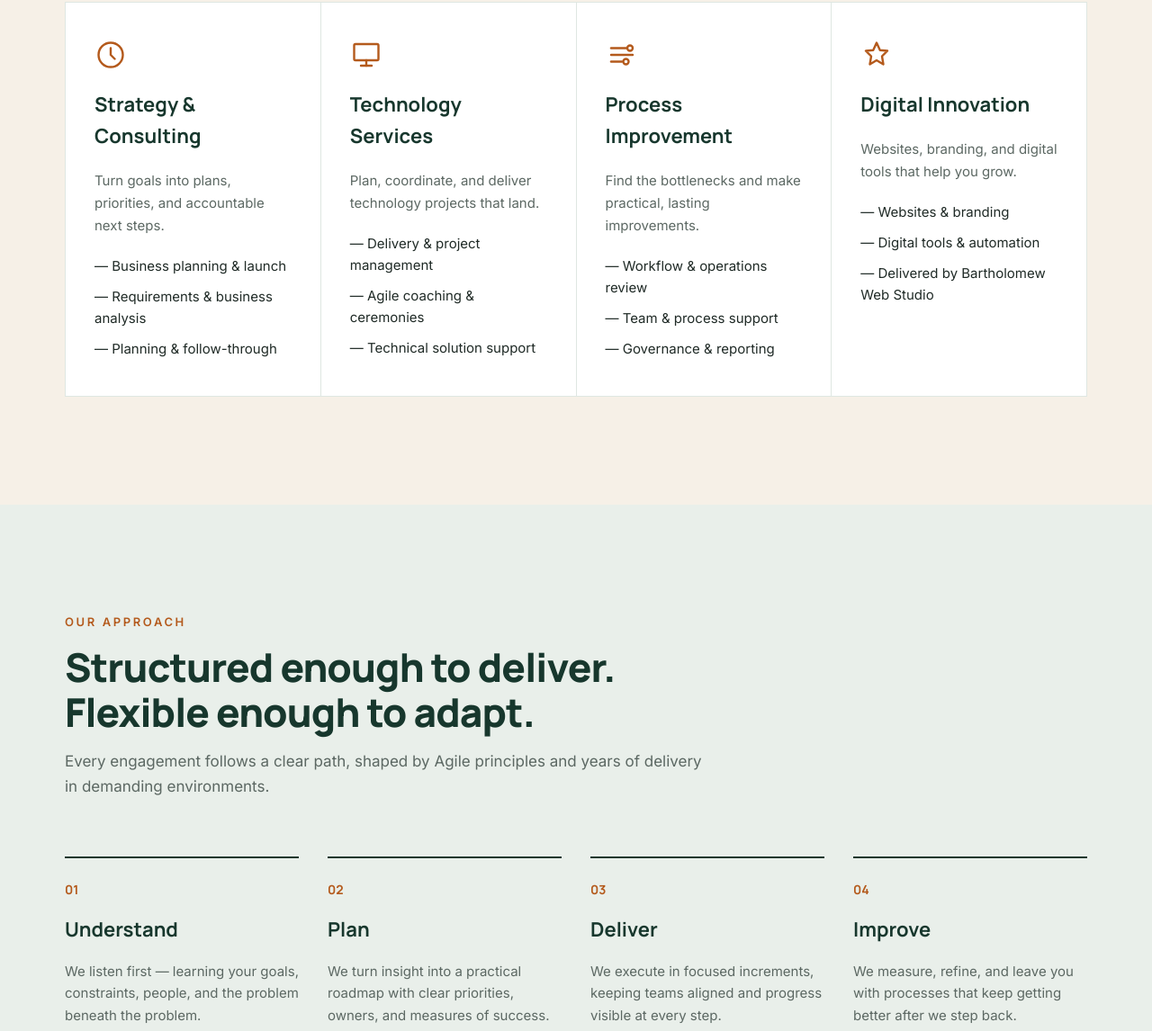
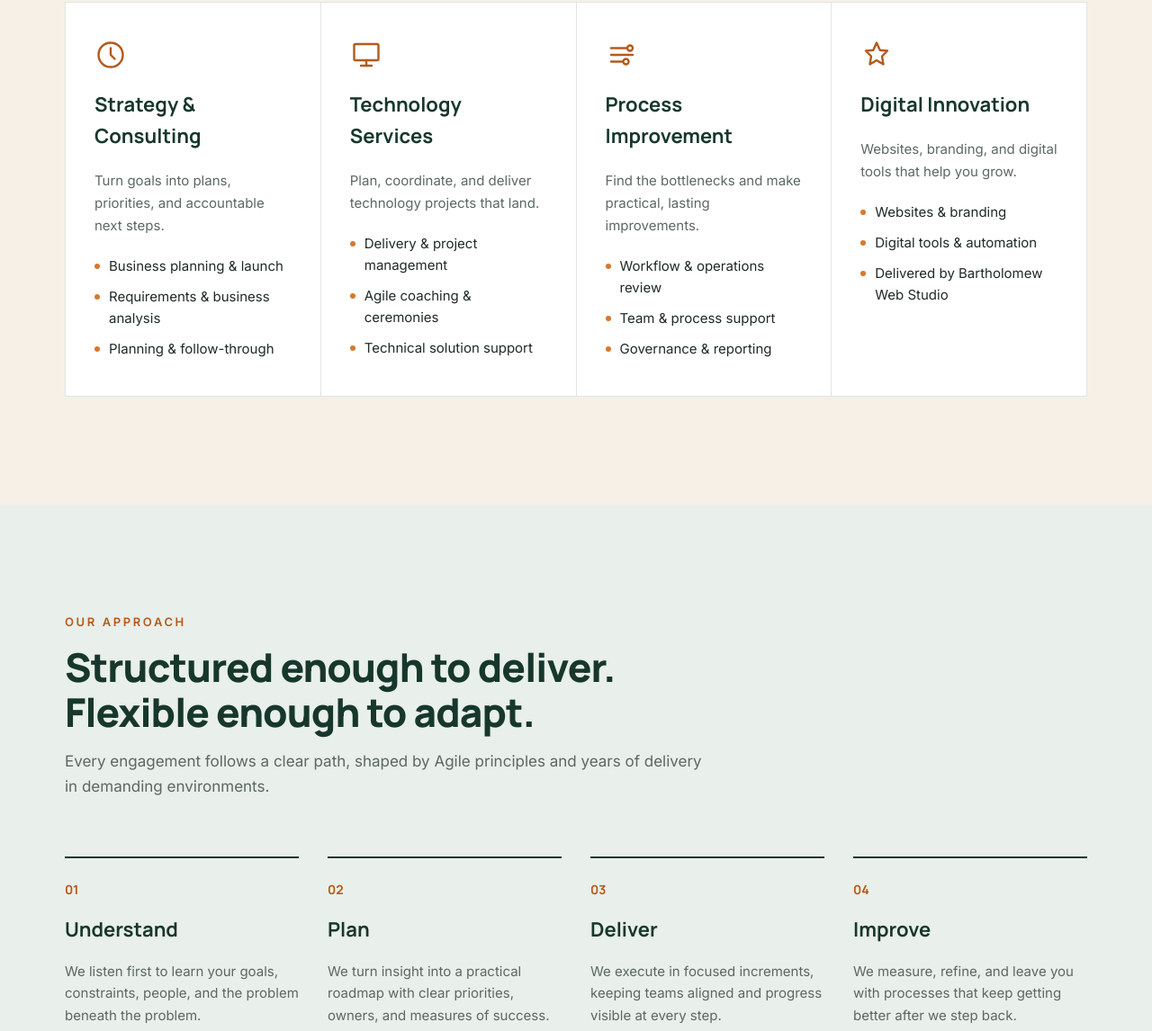
Before and after one commit to bartholomewconsultingservices-sys/-bartholomew-consulting-services, a plain HTML site: page index.html in a window 1280 px wide. Shown: the part 1210-2356 px from the top of the page at 90% size. Drawn offline with Linux system fonts and the light colour scheme.

Commit message:
Add files via upload

```diff
--- a/index.html
+++ b/index.html
@@ -66,7 +66,6 @@ header{position:sticky;top:0;z-index:50;background:var(--green);border-bottom:1p
 .logo-words{display:flex;flex-direction:column;gap:5px}
 .logo-words b{font-family:var(--head);font-weight:700;font-size:13px;letter-spacing:.28em;color:var(--white);line-height:1}
 .logo-words span{display:flex;align-items:center;gap:6px;font-size:9.5px;font-weight:600;letter-spacing:.21em;color:var(--on-dark);line-height:1}
-.logo-words span:before{content:"";width:12px;height:1.5px;background:var(--orange)}
 .nav-links{display:flex;align-items:center;gap:28px}
 .nav-links a{color:var(--on-dark-2);text-decoration:none;font-size:15px;font-weight:500;transition:color .2s ease}
 .nav-links a:hover{color:var(--peach)}
@@ -75,8 +74,6 @@ header{position:sticky;top:0;z-index:50;background:var(--green);border-bottom:1p
 /* Hero */
 .hero .container{display:flex;flex-wrap:wrap;gap:64px;align-items:center;padding-top:112px;padding-bottom:96px}
 .hero-copy{flex:999 1 560px;min-width:0;display:flex;flex-direction:column;gap:28px}
-.hero-label{display:flex;align-items:center;gap:12px}
-.hero-label:before{content:"";width:32px;height:1.5px;background:var(--orange)}
 .hero h1{font-size:clamp(42px,6vw,64px);line-height:1.05;font-weight:800;letter-spacing:-.025em}
 .hero-copy>p{font-size:20px;line-height:1.6;color:var(--on-dark);max-width:600px}
 .hero-actions{display:flex;flex-wrap:wrap;gap:16px;padding-top:8px}
@@ -109,6 +106,8 @@ header{position:sticky;top:0;z-index:50;background:var(--green);border-bottom:1p
 .service h3{font-size:22px;font-weight:700}
 .service p{font-size:15px;line-height:1.65;color:var(--muted)}
 .service ul{margin:0;padding:0;list-style:none;display:flex;flex-direction:column;gap:10px;font-size:15px}
+.service li{display:flex;align-items:baseline;gap:10px}
+.service li:before{content:"";flex:none;width:6px;height:6px;border-radius:50%;background:var(--orange);transform:translateY(-2px)}
 
 /* Approach */
 .approach{background:var(--mist)}
@@ -221,7 +220,7 @@ footer .container{padding-top:56px;padding-bottom:40px;display:flex;flex-directi
     <div class="hero-copy">
       <div class="hero-label eyebrow">Technology &amp; Business Consulting</div>
       <h1>Complex challenges.<br>Practical solutions.</h1>
-      <p>BCS helps organizations operate more efficiently, strengthen their processes, and deliver technology that works — grounded in government technology, Agile delivery, and business analysis.</p>
+      <p>BCS helps organizations operate more efficiently, strengthen their processes, and deliver technology that works. Our approach is grounded in government technology, Agile delivery, and business analysis.</p>
       <div class="hero-actions">
         <a class="btn btn-primary" href="#contact">Book a consultation
           <svg width="18" height="18" viewBox="0 0 24 24" fill="none" stroke="currentColor" stroke-width="2" stroke-linecap="round" stroke-linejoin="round" aria-hidden="true"><path d="M5 12h14"/><path d="M13 6l6 6-6 6"/></svg></a>
@@ -266,25 +265,25 @@ footer .container{padding-top:56px;padding-bottom:40px;display:flex;flex-directi
         <svg width="36" height="36" viewBox="0 0 24 24" fill="none" stroke="#B45A1C" stroke-width="1.6" stroke-linecap="round" stroke-linejoin="round" aria-hidden="true"><circle cx="12" cy="12" r="9"/><path d="M12 7v5l3 3"/></svg>
         <h3>Strategy &amp; Consulting</h3>
         <p>Turn goals into plans, priorities, and accountable next steps.</p>
-        <ul><li>— Business planning &amp; launch</li><li>— Requirements &amp; business analysis</li><li>— Planning &amp; follow-through</li></ul>
+        <ul><li>Business planning &amp; launch</li><li>Requirements &amp; business analysis</li><li>Planning &amp; follow-through</li></ul>
       </article>
       <article class="service">
         <svg width="36" height="36" viewBox="0 0 24 24" fill="none" stroke="#B45A1C" stroke-width="1.6" stroke-linecap="round" stroke-linejoin="round" aria-hidden="true"><rect x="3" y="4" width="18" height="12" rx="1"/><path d="M8 20h8"/><path d="M12 16v4"/></svg>
         <h3>Technology Services</h3>
         <p>Plan, coordinate, and deliver technology projects that land.</p>
-        <ul><li>— Delivery &amp; project management</li><li>— Agile coaching &amp; ceremonies</li><li>— Technical solution support</li></ul>
+        <ul><li>Delivery &amp; project management</li><li>Agile coaching &amp; ceremonies</li><li>Technical solution support</li></ul>
       </article>
       <article class="service">
         <svg width="36" height="36" viewBox="0 0 24 24" fill="none" stroke="#B45A1C" stroke-width="1.6" stroke-linecap="round" stroke-linejoin="round" aria-hidden="true"><path d="M4 7h11"/><path d="M4 12h16"/><path d="M4 17h8"/><circle cx="18" cy="7" r="2"/><circle cx="15" cy="17" r="2"/></svg>
         <h3>Process Improvement</h3>
         <p>Find the bottlenecks and make practical, lasting improvements.</p>
-        <ul><li>— Workflow &amp; operations review</li><li>— Team &amp; process support</li><li>— Governance &amp; reporting</li></ul>
+        <ul><li>Workflow &amp; operations review</li><li>Team &amp; process support</li><li>Governance &amp; reporting</li></ul>
       </article>
       <article class="service">
         <svg width="36" height="36" viewBox="0 0 24 24" fill="none" stroke="#B45A1C" stroke-width="1.6" stroke-linecap="round" stroke-linejoin="round" aria-hidden="true"><path d="M12 3l2.5 5.5L20 9l-4 4 1 6-5-3-5 3 1-6-4-4 5.5-.5z"/></svg>
         <h3>Digital Innovation</h3>
         <p>Websites, branding, and digital tools that help you grow.</p>
-        <ul><li>— Websites &amp; branding</li><li>— Digital tools &amp; automation</li><li>— Delivered by Bartholomew Web Studio</li></ul>
+        <ul><li>Websites &amp; branding</li><li>Digital tools &amp; automation</li><li>Delivered by Bartholomew Web Studio</li></ul>
       </article>
     </div>
   </div>
@@ -298,7 +297,7 @@ footer .container{padding-top:56px;padding-bottom:40px;display:flex;flex-directi
       <p class="lead">Every engagement follows a clear path, shaped by Agile principles and years of delivery in demanding environments.</p>
     </div>
     <ol class="steps">
-      <li><span>01</span><h3>Understand</h3><p>We listen first — learning your goals, constraints, people, and the problem beneath the problem.</p></li>
+      <li><span>01</span><h3>Understand</h3><p>We listen first to learn your goals, constraints, people, and the problem beneath the problem.</p></li>
       <li><span>02</span><h3>Plan</h3><p>We turn insight into a practical roadmap with clear priorities, owners, and measures of success.</p></li>
       <li><span>03</span><h3>Deliver</h3><p>We execute in focused increments, keeping teams aligned and progress visible at every step.</p></li>
       <li><span>04</span><h3>Improve</h3><p>We measure, refine, and leave you with processes that keep getting better after we step back.</p></li>
@@ -311,7 +310,7 @@ footer .container{padding-top:56px;padding-bottom:40px;display:flex;flex-directi
     <div class="split-head">
       <div>
         <span class="eyebrow">Beyond consulting</span>
-        <h2 class="section-title">A company built to solve problems — and create what's next.</h2>
+        <h2 class="section-title">A company built to solve problems and create what's next.</h2>
       </div>
       <p class="lead">BCS combines strategic thinking, technology, and entrepreneurship. Alongside client work, we develop our own products and launch new ventures that address real-world needs.</p>
     </div>
```
